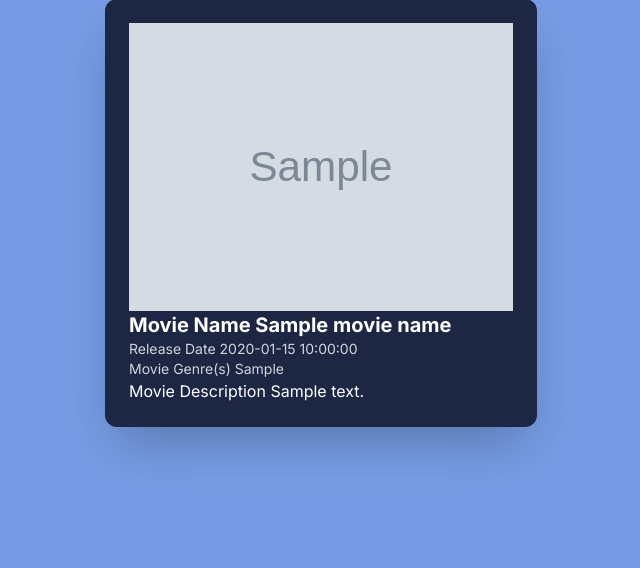
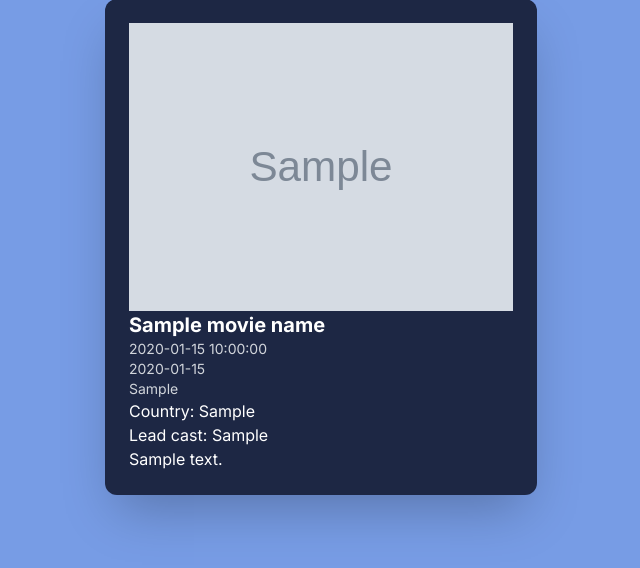
Before and after one commit to aaseesb/SwipeFlix, a Flask app: template templates/home.html in a window 1280 px wide. Shown: the part 105-673 px from the top of the page, without its empty margins (319-959 px from the left). Run offline with Flask 3, Linux system fonts and the light colour scheme; the template is opened without the code that fills it: most values are stand-ins (such as "Sample title", 1, 10 or a date in 2020); grey boxes marked "Sample" are stand-in pictures; some libraries are stand-ins or nearby versions.

Commit message:
fixed front end so that it takes movies as input, added most of the  functionality to update movies

```diff
--- a/app.py
+++ b/app.py
@@ -1,4 +1,4 @@
-from flask import Flask, render_template, jsonify
+from flask import Flask, render_template, jsonify, request
 import scroll
 
 query = []
@@ -6,8 +6,19 @@ app = Flask(__name__)
 
 @app.route('/')
 def home():
-    updateMovie()
-    return render_template('home.html',)
+    update_query()
+    movie = query[0]
+
+    return render_template('home.html',
+                            movieName = movie.title,
+                            releaseDate = movie.release_date,
+                            movieGenre = movie.genres,
+                            movieDesc = movie.description,
+                            movieCover = movie.cover,
+                            movieRuntime = movie.length,
+                            movieCountry = movie.country,
+                            movieActors = movie.actors
+                            )
 
 
 def update_query():
@@ -15,26 +26,30 @@ def update_query():
     if query == []:
         query = scroll.select_initial_movies()
     else:
-        query.pop[0]
+        query.pop(0)
         query.append(scroll.select_movie_weighted())
 
 
-@app.route('/update_movie')
+@app.route('/update_movie', methods=['POST'])
 def updateMovie():
-    update_query()
+    data = request.get_json()
+    liked_status = data.get('likedStatus') # decline or accept
+
+    update_query(likedStatus)
     movie = query[0]
+
     page = render_template('movie.html',
-                           movieName = movie.title,
-                           releaseDate = movie.release_date,
-                           movieGenre = movie.genres,
-                           movieDesc = movie.description,
-                           movieCover = movie.cover,
-                           movieRuntime = movie.length,
-                           movieCountry = movie.country,
-                           movieLanguage = movie.language,
-                           movieActors = movie.actors
-                           )
-    return jsonify(page)
+                            movieName = movie.title,
+                            releaseDate = movie.release_date,
+                            movieGenre = movie.genres,
+                            movieDesc = movie.description,
+                            movieCover = movie.cover,
+                            movieRuntime = movie.length,
+                            movieCountry = movie.country,
+                            movieActors = movie.actors
+                            )
+
+    return jsonify(movie_html=page)
 
 
 if __name__ == '__main__':
--- a/static/script.js
+++ b/static/script.js
@@ -5,8 +5,6 @@ const hiddenClass = 'hidden';
 
 
 function handleHover(event) {
-    console.log('hovered');
-
     const trigger = event.currentTarget;
     const targetElement = trigger.querySelector('.button-option');
 
@@ -25,7 +23,14 @@ overlayright.addEventListener('mouseleave', handleHover);
 
 
 // updating movie.html
-function updateMovie() {
-
-
+function updateMovie(likedStatus) {
+    fetch('/update_movie', {
+        method: 'POST',
+        headers: {'Content-Type': 'application/json'},
+        body: JSON.stringify({ likedStatus })
+    }).then(response => response.json())
+    .then(data => {
+        document.getElementById('movie-card').innerHTML = data.movie_html;
+    })
+    .catch(error => console.error("Error:", error));
 }
--- a/templates/home.html
+++ b/templates/home.html
@@ -25,15 +25,6 @@
 
     <!-- movie swiping card -->
     <div id="movie-card" class="bg-[#1d2744] p-6 rounded-xl shadow-2xl mb-8 flex flex-col text-white relative" style="overflow:hidden;">
-
-        <!-- transparent overlay for accept and decline -->
-        <div id="overlay-left" role="button" class="overlay absolute top-0 left-0 w-1/2 h-full bg-transparent z-100 flex items-center">
-            <div id="decline" class="hidden button-option rounded-full border-[6px] border-white m-5"></div>
-        </div>
-        <div id="overlay-right" role="button" class="overlay absolute top-0 right-0 w-1/2 h-full bg-transparent z-100 flex items-center place-content-end">
-            <div id="accept" class="hidden button-option rounded-full border-[6px] border-white m-5"></div>
-        </div>
-
         {% include 'movie.html' %}
     </div>
 
--- a/templates/movie.html
+++ b/templates/movie.html
@@ -1,10 +1,23 @@
 <img id="movie-img" src="{{ movieCover }}" class="max-w-sm">
 
 <div id="movie-disc items-center">
-    <h2 class="text-xl font-bold">Movie Name {{movieName}}</h2>
-    <div id="flex flex-row">
-        <h3 class="text-sm text-gray-300">Release Date {{releaseDate}}</h3>
-        <h3 class="text-sm text-gray-300">Movie Genre(s) {{movieGenre}}</h3>
+    <h2 class="text-xl font-bold">{{movieName}}</h2>
+    <div id="flex flex-row justify-between">
+        <h3 class="text-sm text-gray-300">{{releaseDate}}</h3>
+        <h3 class="text-sm text-gray-300">{{movieRuntime}}</h3>
+        <h3 class="text-sm text-gray-300">{{movieGenre}}</h3>
     </div>
-    <p class="text-base">Movie Description {{movieDesc}}</p>
+    <p class="text-base">Country: {{movieCountry}} </p>
+    <p class="text-base">Lead cast: {{movieActors}}</p>
+    <p class="text-base">{{movieDesc}}</p>
 </div>
+
+<!-- transparent overlay for accept and decline -->
+<div id="overlay-left" class="overlay absolute top-0 left-0 w-1/2 h-full bg-transparent z-100 flex items-center">
+    <input type="hidden" name="decline" class="w-full h-full cursor-pointer" onclick="updateMovie(decline)">
+    <div id="decline" class="hidden button-option rounded-full border-[6px] border-white m-5"></div>
+</div>
+<div id="overlay-right" role="button" class="overlay absolute top-0 right-0 w-1/2 h-full bg-transparent z-100 flex items-center place-content-end">
+    <input type="hidden" name="accept" class="w-full h-full cursor-pointer" onclick="updateMovie(accept)">
+    <div id="accept" class="hidden button-option rounded-full border-[6px] border-white m-5"></div>
+</div>
```
